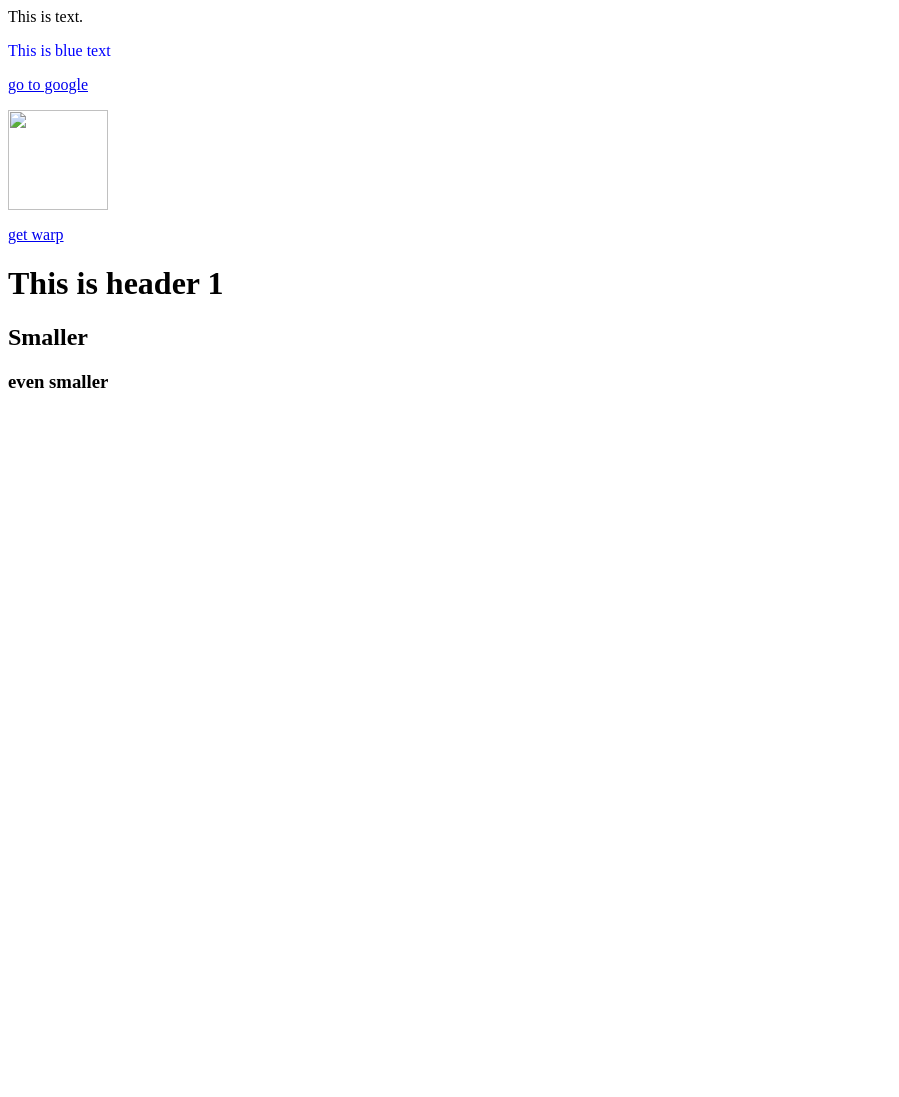
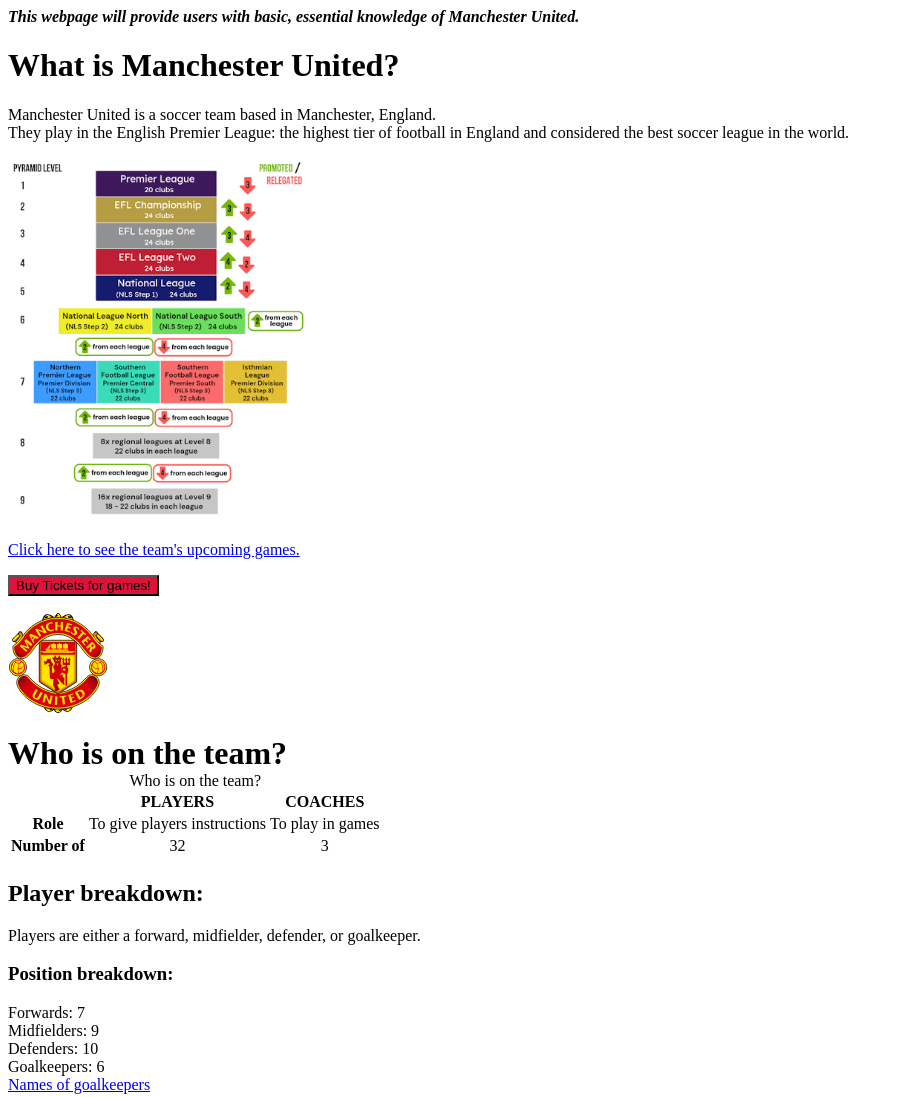
Before and after one commit to abbyjohnson6391/csc336-fall2026, a plain HTML site: page assignments/01-first-webpage/index.html in a window 1280 px wide. Shown: the whole page, without its empty margins (0-899 px from the left). Before the commit the page ends 800 px from the top, so only its background shows below. Drawn offline with Linux system fonts and the light colour scheme.

Commit message:
assignment 1

```diff
--- a/assignments/01-first-webpage/index.html
+++ b/assignments/01-first-webpage/index.html
@@ -1,39 +1,110 @@
-<html>
+<hxtml>
     <head>
         <!--this is a comment: title info is not page content -->
         <title>
-            My first website
+            Manchester United 101
         </title>
     </head>
 
     <body>
-        This is text.
-        <p style= "color:blue;" > This is blue text </p>
+        <p style = "font-weight: bold; font-style: italic; " >
+            This webpage will provide users with basic, essential knowledge of Manchester United.
+        </p>
+
+        <h1>
+            What is Manchester United?
+
+        </h1>
+
+            <p>
+
+                Manchester United is a soccer team based in Manchester, England.  <br>
+
+                They play in the English Premier League: the highest tier of football in England
+                and considered the best soccer league in the world.
+
+            </p>
+
+            <img src = "images.png" width = "300" >
+
+
+        <p style= "color:rgb(99, 99, 234);" >
+            <a href = "https://www.manutd.com/en/matches/mens-team/fixtures" >
+                Click here to see the team's upcoming games.
+            </a>
+
+
+        </p>
+
+        <button type="button"
+        command="show-modal"
+        commandfor="ticketModal" style = "background-color: crimson;"> Buy Tickets for games!
+    </button>
+
+
+
 
         <p>
-            <a href = "https://www.google.com/"> go to google </a>
+
             <!-- local link beloq -->
              <p>
                 <!-- adding an image here -->
-                 <a href = "https://www.akc.org/" >
-                    <img src = "dogpic.jpeg"
+                 <a href = "https://www.manutd.com/en" >
+                    <img src = "Manchester_United_FC_crest.svg"
                  width = "100">
                  </a>
 
 
              </p>
-            <a href="warp-speed-info"> get warp </a>
+
 
         </p>
         <h1>
-            This is header 1
+            Who is on the team?
+
+<table>
+  <caption>
+    Who is on the team?
+  </caption>
+  <tbody>
+    <tr>
+      <td></td>
+      <th scope="col" > PLAYERS </th>
+      <th scope="col" >COACHES </th>
+    </tr>
+    <tr>
+      <th scope="row">Role</th>
+      <td> To give players instructions </td>
+      <td> To play in games </td>
+    </tr>
+    <tr>
+      <th scope="row" >Number of</th>
+    <td style="text-align: center;">32</td>
+    <td style= "text-align: center;"> 3 </td>
+    </tr>
+
+  </tbody>
+</table>
 
         </h1>
-        <h2>
-            Smaller
-        </h2>
-        <h3>
-            even smaller
-        </h3>
+    <h2>Player breakdown:</h2>
+
+        <p>Players are either a forward, midfielder, defender, or goalkeeper. </p>
+
+    <h3> Position breakdown: </h3>
+
+        <p>
+           Forwards: 7 <br>
+            Midfielders: 9  <br>
+            Defenders: 10<br>
+            Goalkeepers: 6<br>
+
+            <a href = "names.html">
+
+                Names of goalkeepers
+
+            </a>
+        </p>
+
     </body>
 </html>
```
Also changed, not shown: assignments/01-first-webpage/names.html (added, +35 -0 lines), assignments/01-first-webpage/Manchester_United_FC_crest.svg (added), assignments/01-first-webpage/images.png (added), 2 other files.
